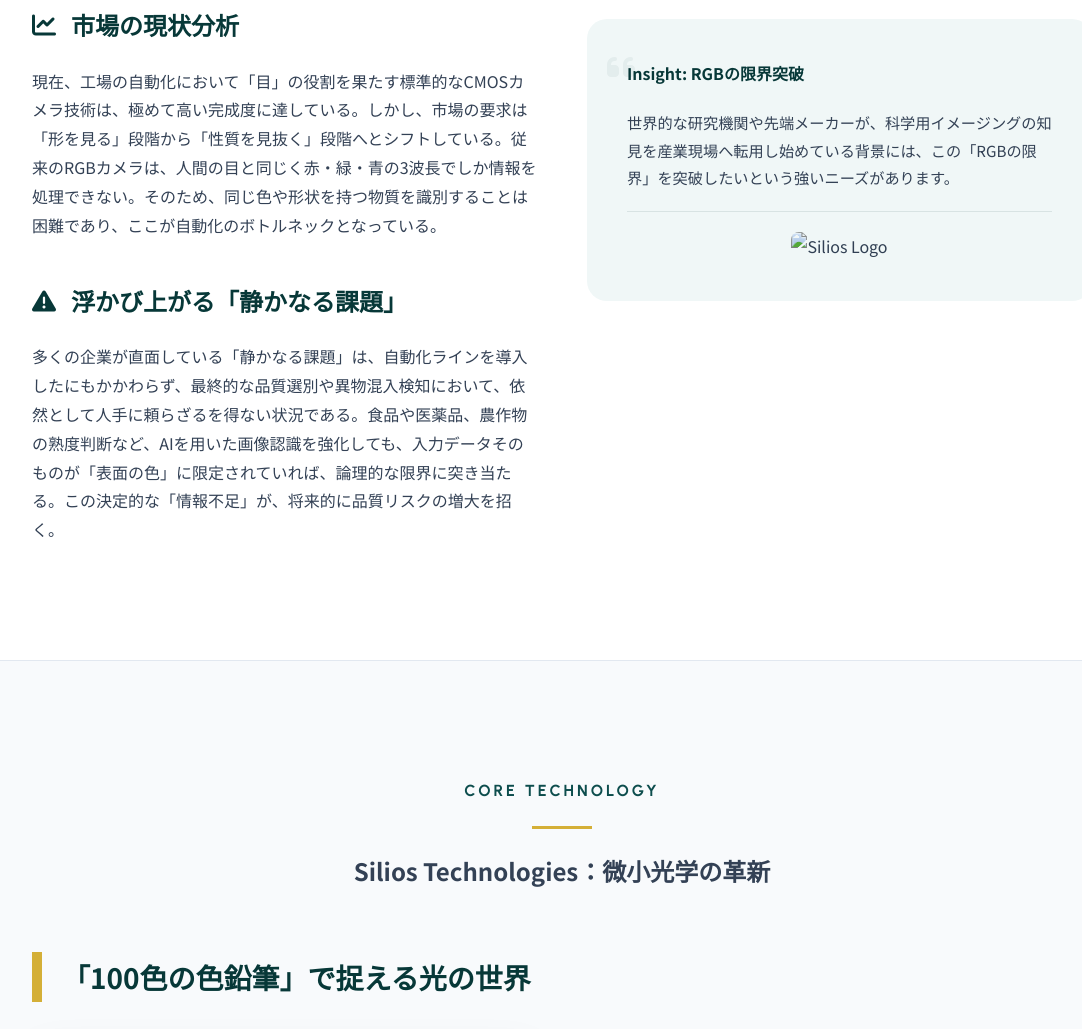
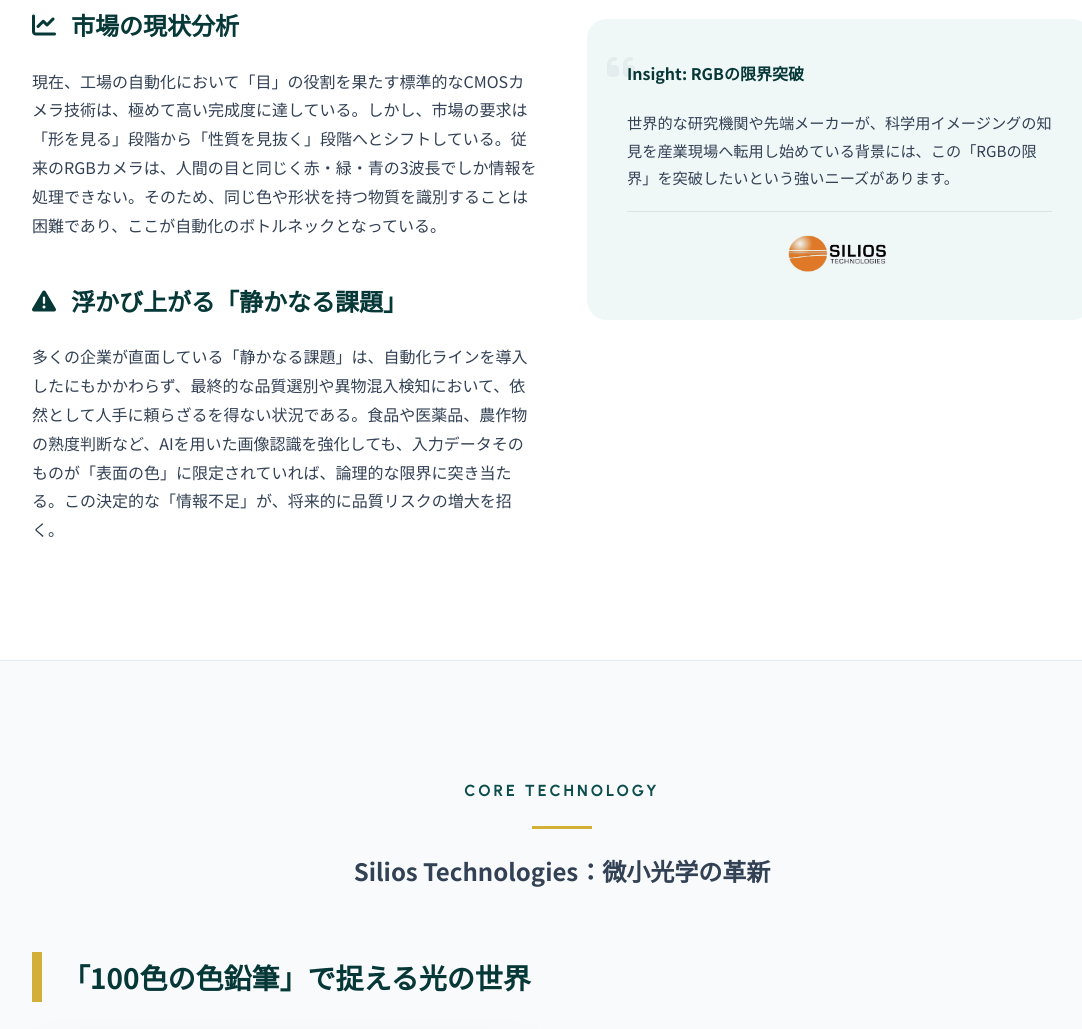
Before and after one commit to NakajimaKan14550/sillios, a plain HTML site: page index.html in a window 1280 px wide. Shown: the part 956-1985 px from the top of the page, without its empty margins (78-1160 px from the left). Drawn offline with Linux system fonts and the light colour scheme.

Commit message:
Update index.html

```diff
--- a/index.html
+++ b/index.html
@@ -128,7 +128,7 @@
                     <p style="font-size: 0.95rem;">世界的な研究機関や先端メーカーが、科学用イメージングの知見を産業現場へ転用し始めている背景には、この「RGBの限界」を突破したいという強いニーズがあります。</p>
                     <hr style="border: 0; border-top: 1px solid rgba(7,56,56,0.1); margin: 20px 0;">
                     <div style="text-align: center;">
-                        <img src="silios.png" alt="Silios Logo" style="height: 40px; mix-blend-mode: multiply;">
+                        <img src="sillios.png" alt="Silios Logo" style="height: 40px; mix-blend-mode: multiply;">
                     </div>
                 </div>
             </div>
```
